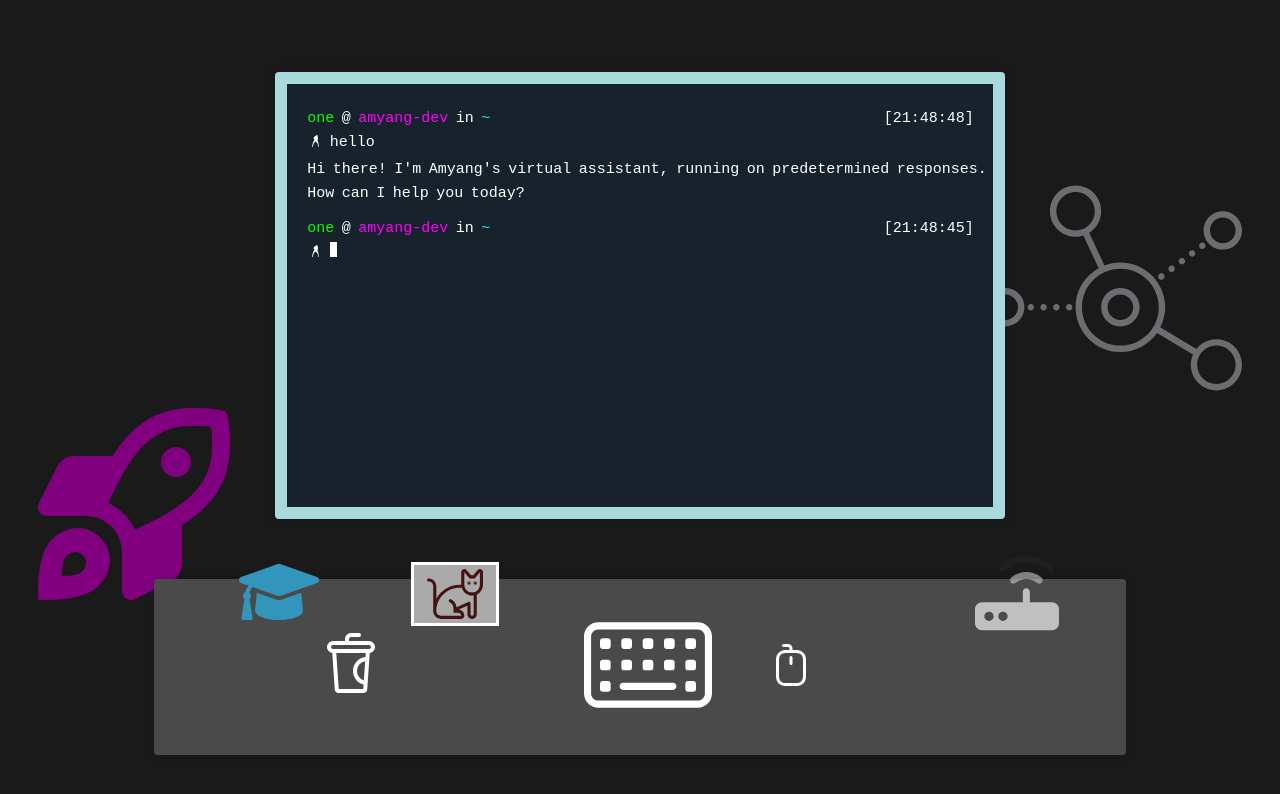
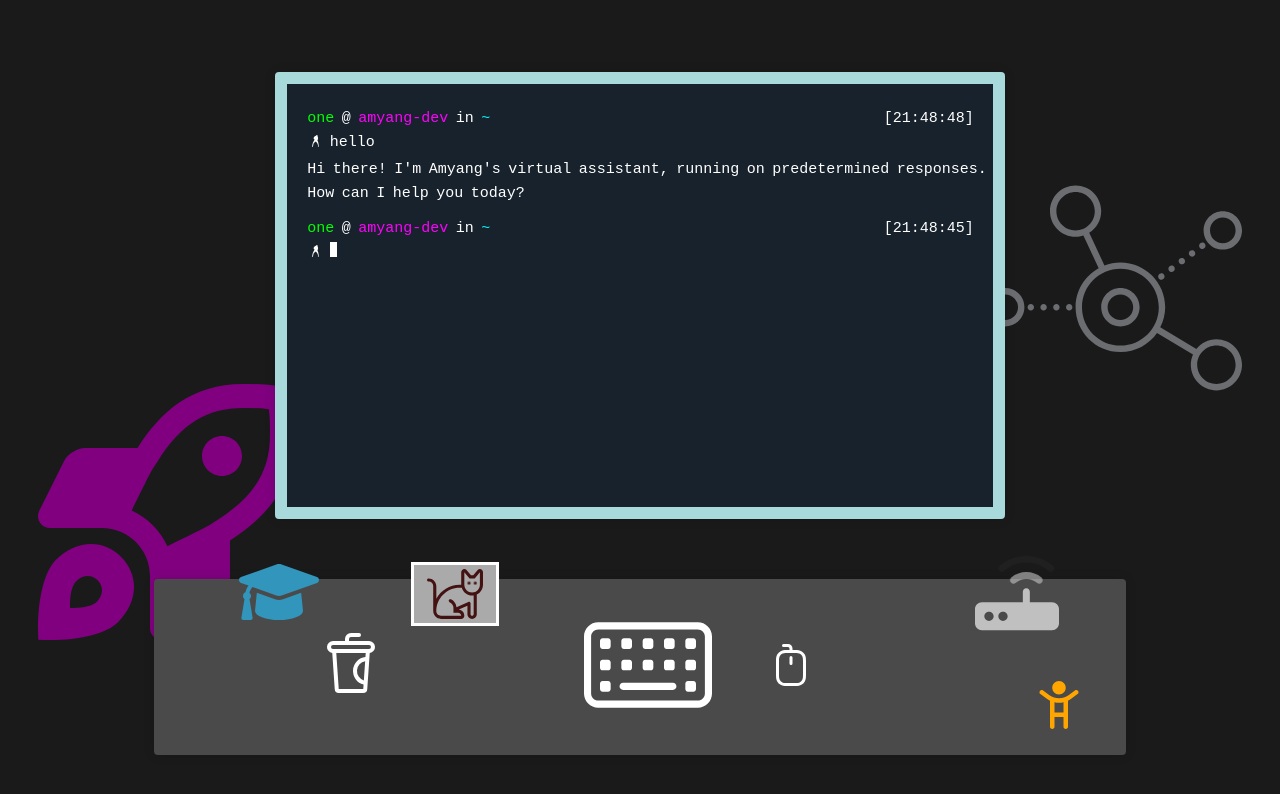
Before and after one commit to AmyangXYZ/amyang_dev, a Vue app: page / in a window 1280 px wide. Shown: the top 794 px of the page. Built offline with nearby package versions, Linux system fonts and the light colour scheme; some icons are missing.

Commit message:
add mmd link

```diff
--- a/src/App.vue
+++ b/src/App.vue
@@ -16,7 +16,7 @@ import IconRocket from './components/icons/IconRocket.vue'
     <el-icon size="256" color="#6b6d71" style="position: absolute; right: 3%; top: 20%">
       <IconNetwork />
     </el-icon>
-    <el-icon size="192" color="purple" style="position: absolute; left: 3%; bottom: 25%">
+    <el-icon size="256" color="purple" style="position: absolute; left: 3%; bottom: 20%">
       <IconRocket />
     </el-icon>
     <el-row justify="center">
--- a/src/components/ComputerDesk.vue
+++ b/src/components/ComputerDesk.vue
@@ -34,6 +34,11 @@
           <Mouse />
         </el-icon>
       </el-col>
+      <el-col :span="6" align="right">
+        <el-icon size="48" @click="openMMD" id="mmd" color="orange">
+          <IconChild />
+        </el-icon>
+      </el-col>
     </el-row>
   </el-card>
 </template>
@@ -43,6 +48,7 @@ import IconKeyboard from '@/components/icons/IconKeyboard.vue'
 import IconCat from '@/components/icons/IconCat.vue'
 import IconGraduation from '@/components/icons/IconGraduation.vue'
 import IconRouter from '@/components/icons/IconRouter.vue'
+import IconChild from '@/components/icons/IconChild.vue'
 
 const openScholar = () => {
   window.open(
@@ -53,6 +59,10 @@ const openScholar = () => {
 
 const openPaperPi = () => {
   window.open('https://github.com/AmyangXYZ/PaperPi', '_blank')
+}
+
+const openMMD = () => {
+  window.open('https://github.com/AmyangXYZ/AniMate', '_blank')
 }
 </script>
 
@@ -102,7 +112,14 @@ const openPaperPi = () => {
 .bottom-row {
   margin-top: -90px;
 }
-.el-card__body {
-  padding: 0px;
+
+#mmd {
+  cursor: pointer;
+  transition: transform 0.2s ease-in-out;
+  margin-top: 80px;
+}
+
+#mmd:hover {
+  transform: scale(1.1);
 }
 </style>
--- /dev/null
+++ b/src/components/icons/IconChild.vue
@@ -0,0 +1,8 @@
+<template>
+  <svg xmlns="http://www.w3.org/2000/svg" viewBox="0 0 448 512">
+    <!-- Font Awesome Pro 6.0.0-alpha2 by @fontawesome - https://fontawesome.com License - https://fontawesome.com/license (Commercial License) -->
+    <path
+      d="M427.358 105.812C419.514 95.094 404.436 92.828 393.811 100.641L325.421 150.797C266.202 194.234 181.796 194.234 122.577 150.797L54.186 100.641C43.561 92.828 28.483 95.094 20.639 105.812C12.811 116.5 15.124 131.516 25.811 139.359L94.202 189.516C104.907 197.369 116.286 203.889 127.999 209.613V488C127.999 501.25 138.749 512 151.999 512S175.999 501.25 175.999 488V384H271.999V488C271.999 501.25 282.749 512 295.999 512S319.999 501.25 319.999 488V209.613C331.712 203.889 343.09 197.369 353.795 189.516L422.186 139.359C432.874 131.516 435.186 116.5 427.358 105.812ZM271.999 336H175.999V226.084C191.661 229.586 207.614 232 223.999 232S256.337 229.586 271.999 226.084V336ZM223.999 144C263.749 144 295.999 111.75 295.999 72S263.749 0 223.999 0S151.999 32.25 151.999 72S184.249 144 223.999 144Z"
+    />
+  </svg>
+</template>
```
